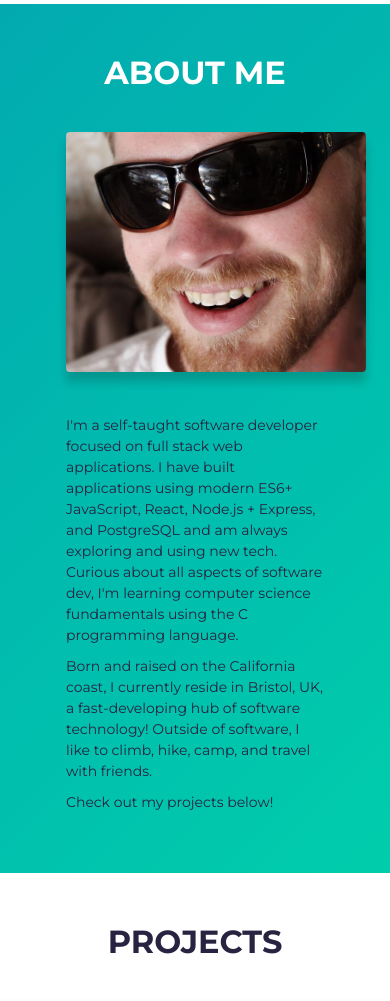
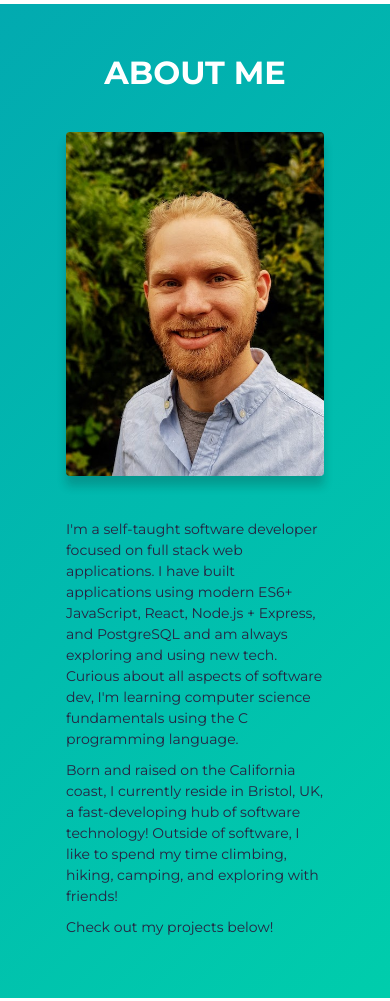
Before and after one commit to shanesc/portfolio, a website: page index.html in a window 390 px wide. Shown: the part 840-1841 px from the top of the page. Drawn offline with nearby package versions, Linux system fonts and the light colour scheme.

Commit message:
Update profile photo

```diff
--- a/index.html
+++ b/index.html
@@ -33,7 +33,7 @@
         <div class="wrapper">
           <div class="wrapper__item">
             <img
-              src="/images/headshot.jpg"
+              src="/images/headshot_640.jpg"
               alt="Photo of me"
               class="about__image"
             />
@@ -51,8 +51,8 @@
             <p>
               Born and raised on the California coast, I currently
               reside in Bristol, UK, a fast-developing hub of software
-              technology! Outside of software, I like to climb, hike,
-              camp, and travel with friends.
+              technology! Outside of software, I like to spend my time
+              climbing, hiking, camping, and exploring with friends!
             </p>
             <p>Check out my projects below!</p>
             <!-- <div class="about__btn">
--- a/sass/main.scss
+++ b/sass/main.scss
@@ -511,6 +511,13 @@ hr {
     font-size: 3.6rem;
   }
 
+  .about {
+    &__image {
+      width: 100%;
+      max-width: 30rem;
+    }
+  }
+
   .btn {
     &,
     &:link,
```
Also changed, not shown: css/style.css, images/headshot_640.jpg (added), 1 other file.
